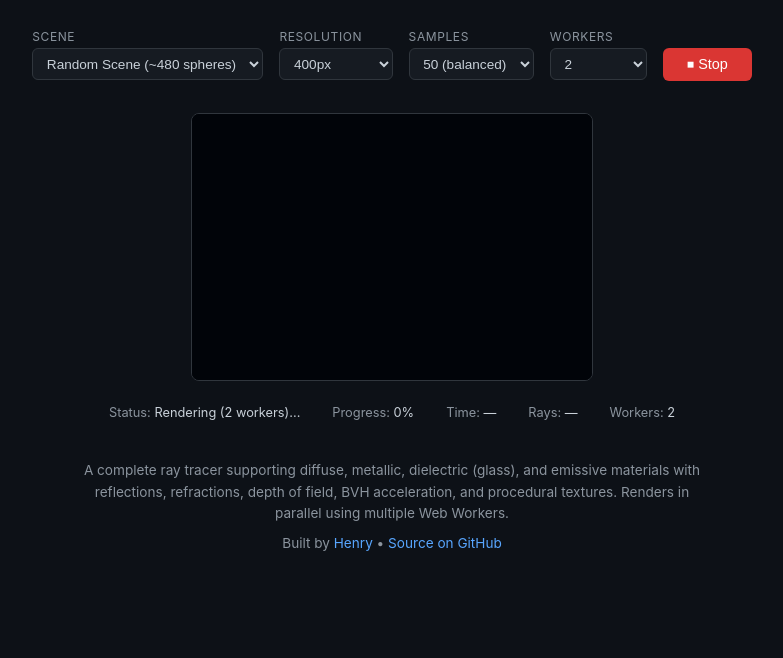
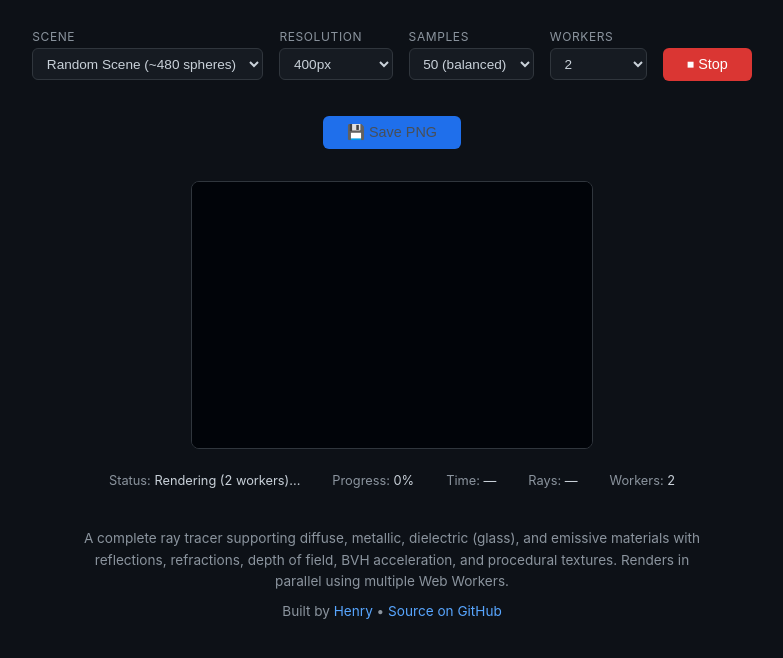
Before and after one commit to henry-the-frog/ray-tracer, a website: page web/index.html in a window 1280 px wide. Shown: the part 84-742 px from the top of the page, without its empty margins (248-1031 px from the left). Drawn offline with Linux system fonts and the light colour scheme.

Commit message:
ray-tracer: PNG download button in web UI

```diff
--- a/web/index.html
+++ b/web/index.html
@@ -123,6 +123,10 @@
     <label>&nbsp;</label>
     <button id="renderBtn" onclick="startRender()">▶ Render</button>
   </div>
+  <div class="control-group">
+    <label>&nbsp;</label>
+    <button id="downloadBtn" onclick="downloadPNG()" style="background:#1f6feb" disabled>💾 Save PNG</button>
+  </div>
 </div>
 
 <div class="canvas-wrap">
@@ -244,6 +248,7 @@ function startRender() {
   document.getElementById('status').textContent = `Rendering (${numWorkers} workers)...`;
   document.getElementById('workerCount').textContent = numWorkers;
   document.getElementById('progressBar').style.width = '0%';
+  document.getElementById('downloadBtn').disabled = true;
   startTime = performance.now();
 
   function sendNextTile(worker) {
@@ -278,6 +283,7 @@ function startRender() {
         document.getElementById('renderBtn').className = '';
         document.getElementById('renderBtn').onclick = startRender;
         document.getElementById('progressBar').style.width = '100%';
+        document.getElementById('downloadBtn').disabled = false;
         workers.forEach(w => w.terminate());
         workers = [];
       } else {
@@ -296,6 +302,21 @@ function stopRender() {
   document.getElementById('renderBtn').textContent = '▶ Render';
   document.getElementById('renderBtn').className = '';
   document.getElementById('renderBtn').onclick = startRender;
+}
+
+function downloadPNG() {
+  const canvas = document.getElementById('canvas');
+  canvas.toBlob(blob => {
+    const url = URL.createObjectURL(blob);
+    const a = document.createElement('a');
+    a.href = url;
+    const scene = document.getElementById('scene').value;
+    const res = document.getElementById('resolution').value;
+    const spp = document.getElementById('samples').value;
+    a.download = `ray-trace-${scene}-${res}px-${spp}spp.png`;
+    a.click();
+    URL.revokeObjectURL(url);
+  }, 'image/png');
 }
 
 function formatNumber(n) {
```
